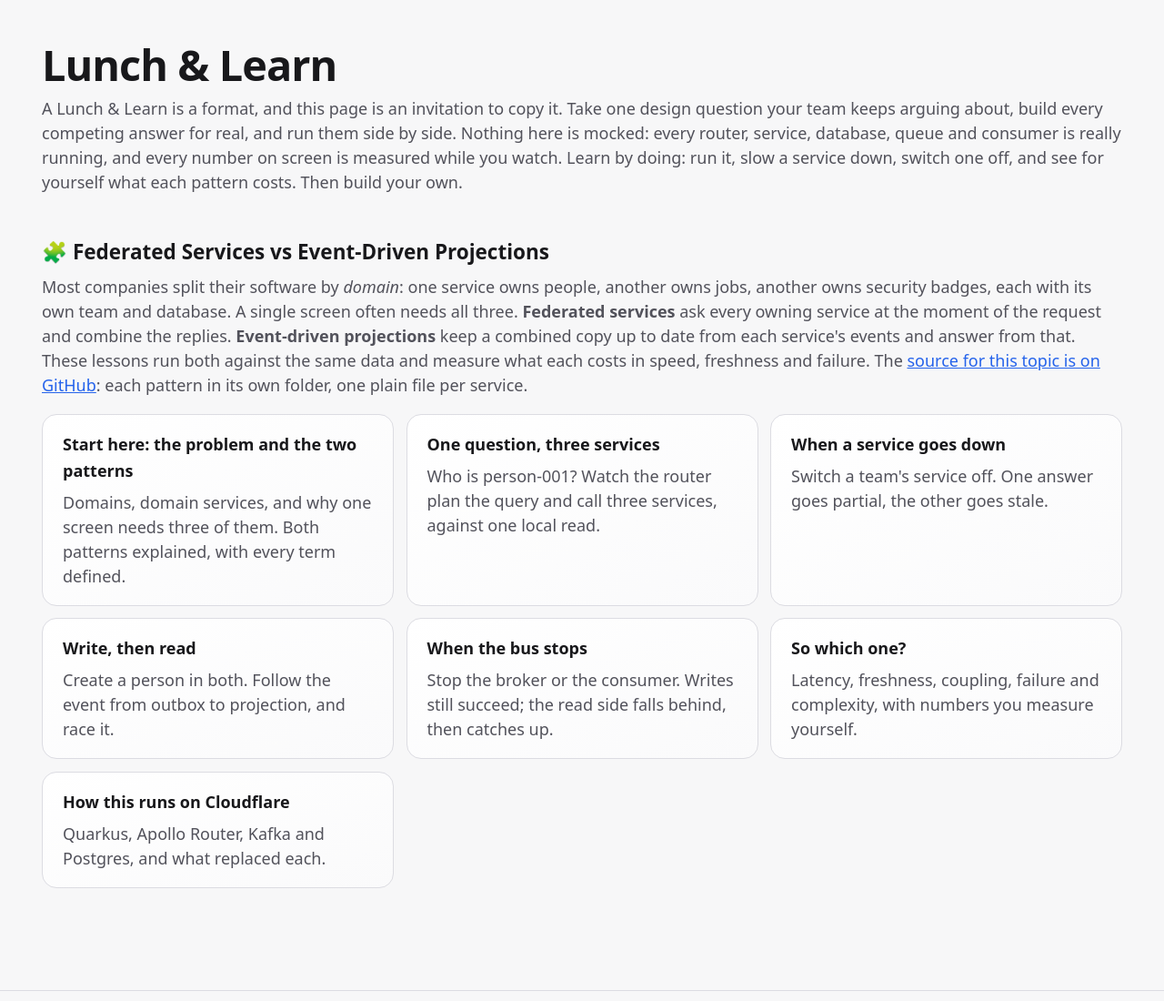
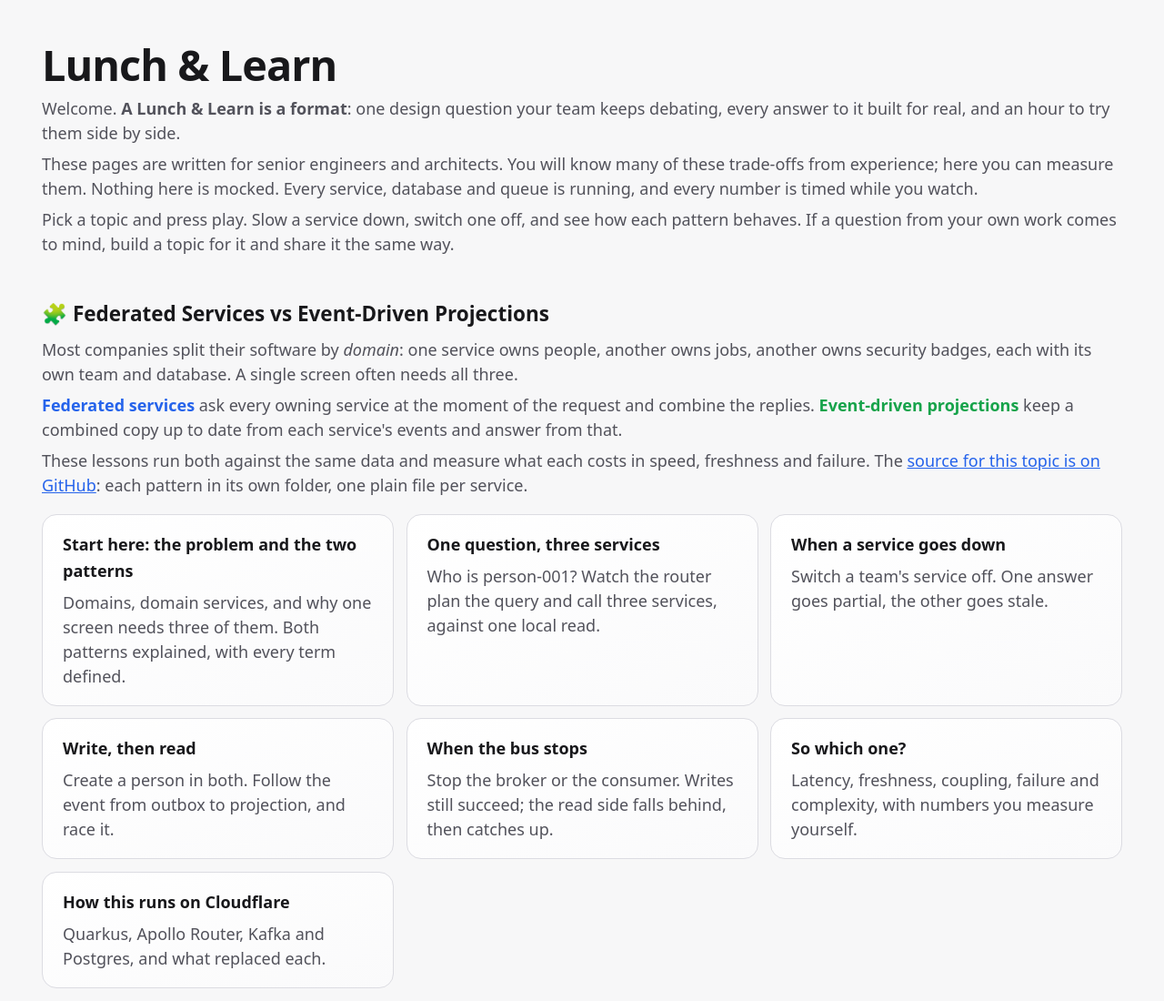
Before and after one commit to greg-m-k/apollo-lnl, a website: page site/web/public/index.html in a window 1280 px wide. Shown: the top 1100 px of the page at 91% size. Drawn offline with Linux system fonts and the light colour scheme.

Commit message:
Colour the pattern names wherever they appear, and rewrite the home introduction
Why: the restyle dropped the blue and green from "Federated services"
and "Event-driven projections" on the home page, so the colours no
longer carried from the text to the panels and timelines. The home
introduction was one long paragraph that did not say clearly that a
Lunch & Learn is a format, and did not speak to its readers.

What: .fed-name / .evt-name classes colour the pattern names in the
home topic text and in the lead of every lesson that names them, and
pattern panel headings take their pattern's colour. The introduction
is three short paragraphs: a welcome that bolds "A Lunch & Learn is a
format", who it is for (senior engineers and architects) and that
nothing is mocked, and an invitation to try it and build a topic of
your own. The topic text is split into three paragraphs.

Proof: new UI test checks the computed colour of the pattern names on
home, read, failure, write, bus and tradeoffs, and of the panel
headings on start; the home test checks the bold "format" and at least
three intro paragraphs. Both failed before; all 11 UI tests pass.

Co-Authored-By: Claude Opus 5.5 <noreply@anthropic.com>
Claude-Session: https://claude.ai/code/session_01RY239jkW1dbFT5yidhWJ5D

```diff
--- a/site/web/public/index.html
+++ b/site/web/public/index.html
@@ -12,18 +12,23 @@
 <main class="home">
   <header>
     <h1>Lunch &amp; Learn</h1>
-    <p class="lead">A Lunch &amp; Learn is a format, and this page is an invitation to copy it. Take one design question your team keeps
-      arguing about, build every competing answer for real, and run them side by side. Nothing here is mocked: every router, service,
-      database, queue and consumer is really running, and every number on screen is measured while you watch. Learn by doing: run it,
-      slow a service down, switch one off, and see for yourself what each pattern costs. Then build your own.</p>
+    <p class="lead">Welcome. <strong>A Lunch &amp; Learn is a format</strong>: one design question your team keeps debating, every
+      answer to it built for real, and an hour to try them side by side.</p>
+    <p class="lead">These pages are written for senior engineers and architects. You will know many of these trade-offs from
+      experience; here you can measure them. Nothing here is mocked. Every service, database and queue is running, and every
+      number is timed while you watch.</p>
+    <p class="lead">Pick a topic and press play. Slow a service down, switch one off, and see how each pattern behaves. If a
+      question from your own work comes to mind, build a topic for it and share it the same way.</p>
   </header>
 
   <section class="topic" aria-labelledby="topic-0">
     <h2 id="topic-0"><span aria-hidden="true">🧩</span> Federated Services vs Event-Driven Projections</h2>
     <p>Most companies split their software by <em>domain</em>: one service owns people, another owns jobs, another owns security
-      badges, each with its own team and database. A single screen often needs all three. <strong>Federated services</strong> ask every
-      owning service at the moment of the request and combine the replies. <strong>Event-driven projections</strong> keep a combined copy
-      up to date from each service's events and answer from that. These lessons run both against the same data and measure what each costs
+      badges, each with its own team and database. A single screen often needs all three.</p>
+    <p><strong class="fed-name">Federated services</strong> ask every
+      owning service at the moment of the request and combine the replies. <strong class="evt-name">Event-driven projections</strong> keep a combined copy
+      up to date from each service's events and answer from that. </p>
+    <p>These lessons run both against the same data and measure what each costs
       in speed, freshness and failure. The <a href="https://github.com/greg-m-k/apollo-lnl">source for this topic is on GitHub</a>:
       each pattern in its own folder, one plain file per service.</p>
     <ul class="cards">
--- a/site/web/public/styles.css
+++ b/site/web/public/styles.css
@@ -25,6 +25,9 @@ h2 { font-size: 1.25rem; margin: 0 0 .25em; }
 h3 { font-size: 1rem; margin: 0 0 .2em; }
 p { margin: .4em 0 .8em; }
 .lead { color: var(--muted); }
+/* Each pattern keeps one colour wherever it is named: prose, panel headings, timeline bars. */
+.fed-name { color: var(--fed); } .evt-name { color: var(--evt); }
+.panel.fed > h2 { color: var(--fed); } .panel.evt > h2 { color: var(--evt); }
 .prose > h2 { margin-top: 1.6em; }
 .prose .panel p, .prose .panel dl { font-size: .97rem; }
 .prose > p, .prose > ol { max-width: none; }
```
Also changed, not shown: site/web/public/bus/index.html (+2 -2 lines), site/web/public/failure/index.html (+2 -2 lines), site/web/public/read/index.html (+2 -2 lines), site/web/public/tradeoffs/index.html (+3 -3 lines), site/web/public/write/index.html (+2 -2 lines), test/ui.mjs (+15 -1 lines).
